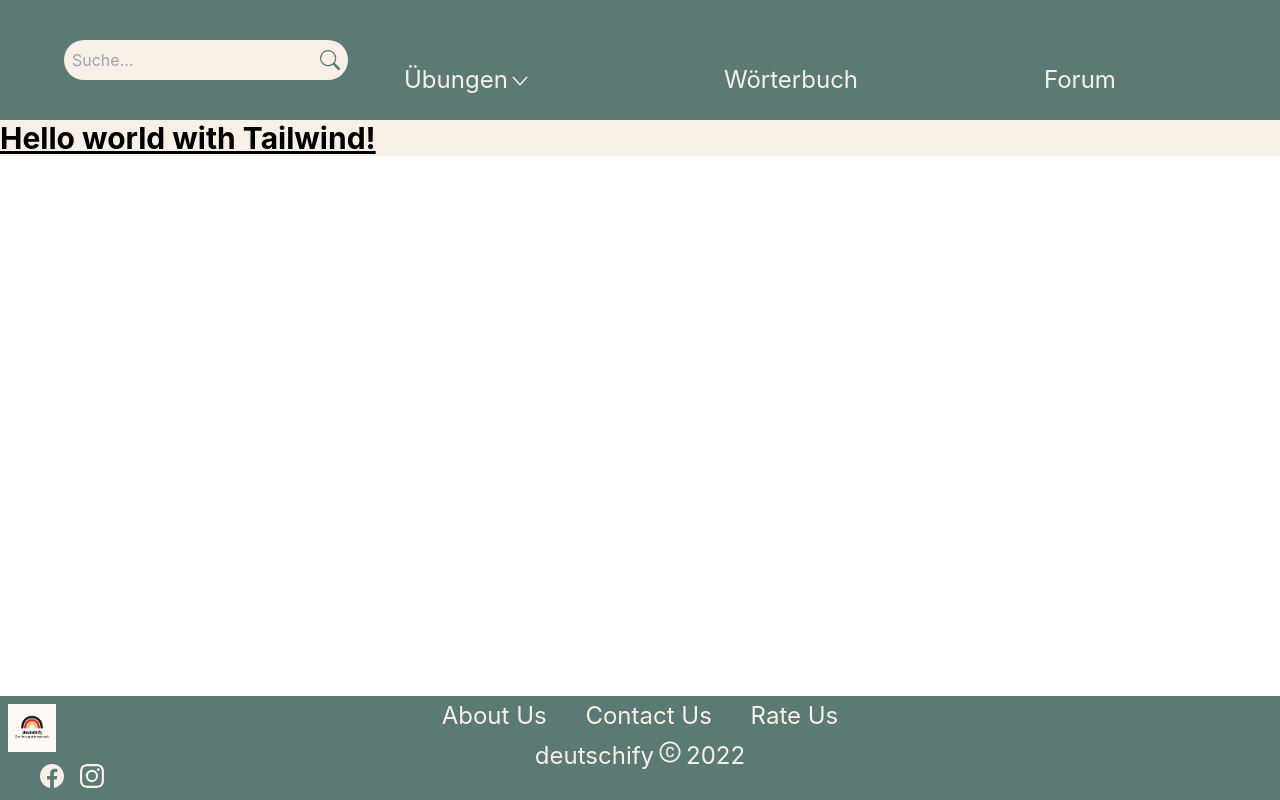
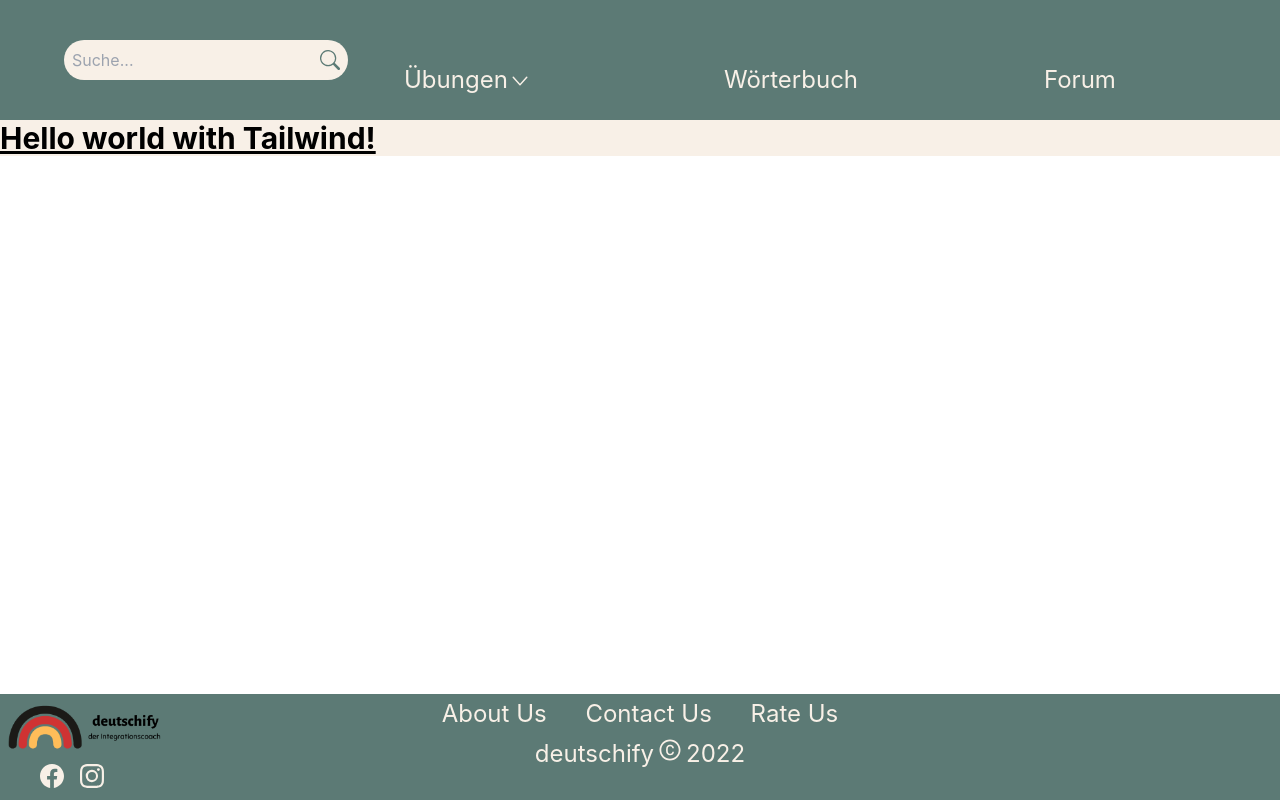
Before and after one commit to deutschify/deutschify, a React (Vite) app: page / in a window 1280 px wide. Shown: the top 800 px of the page. Built offline with nearby package versions, Linux system fonts and the light colour scheme; no server answers; the HTML template or start-up script is replaced by a standard one.

Commit message:
img tag fixed

```diff
--- a/src/components/footer/Footer.jsx
+++ b/src/components/footer/Footer.jsx
@@ -15,10 +15,9 @@ const Footer = () => {
             <div className="w-3/12">
                 <NavLink className="" to="/" element={<Homepage />}>
                     <img
-                        src="./images/deutschifyLogo.png"
-                        className="w-12 m-2"
-                        // src="./images/deutschify-side.png"
-                        // className="w-40 m-2"
+                        src="./images/deutschify-side.png"
+                        className="w-40
+                     m-2"
                         alt=""
                     />
                 </NavLink>
```
